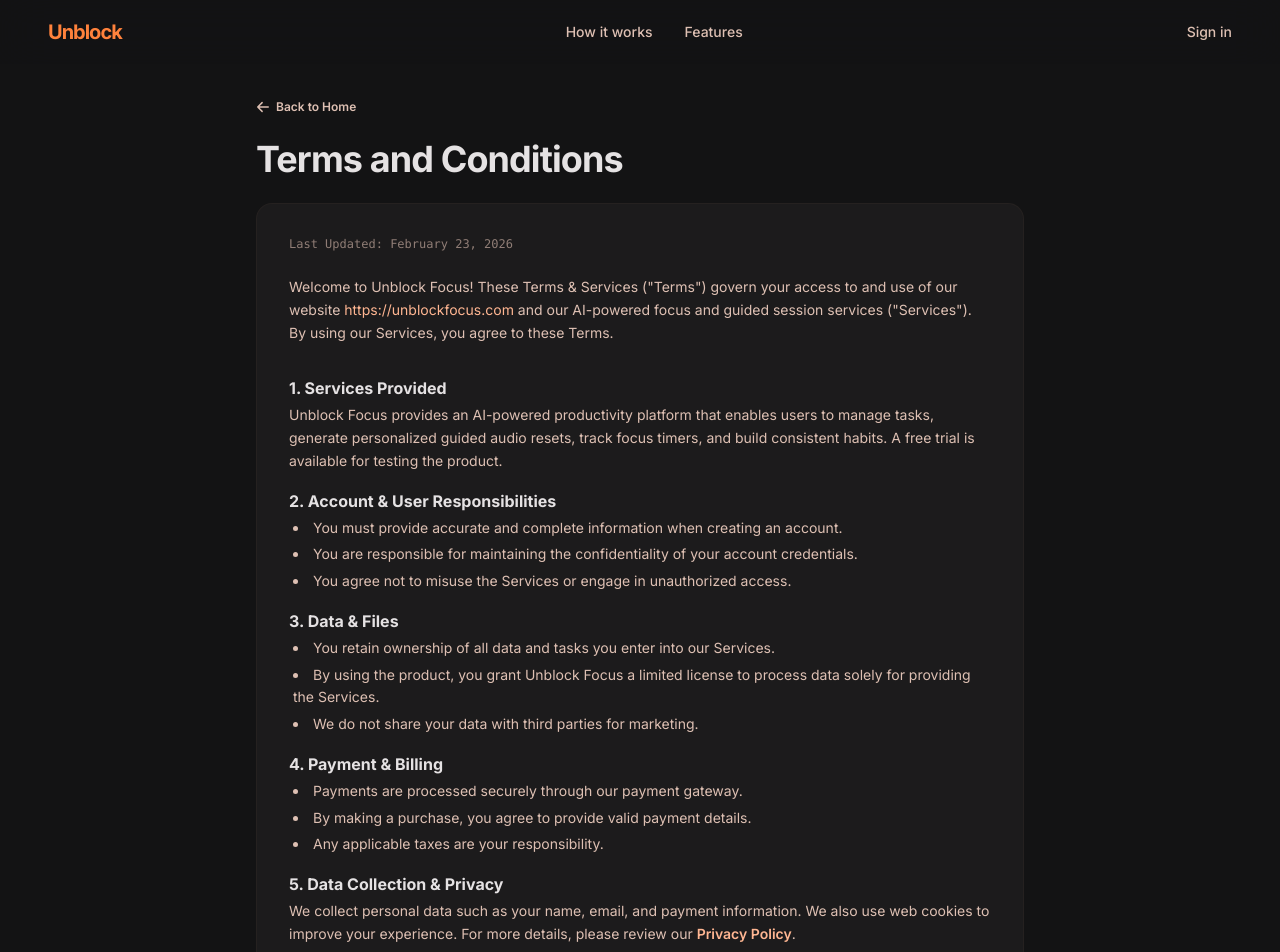
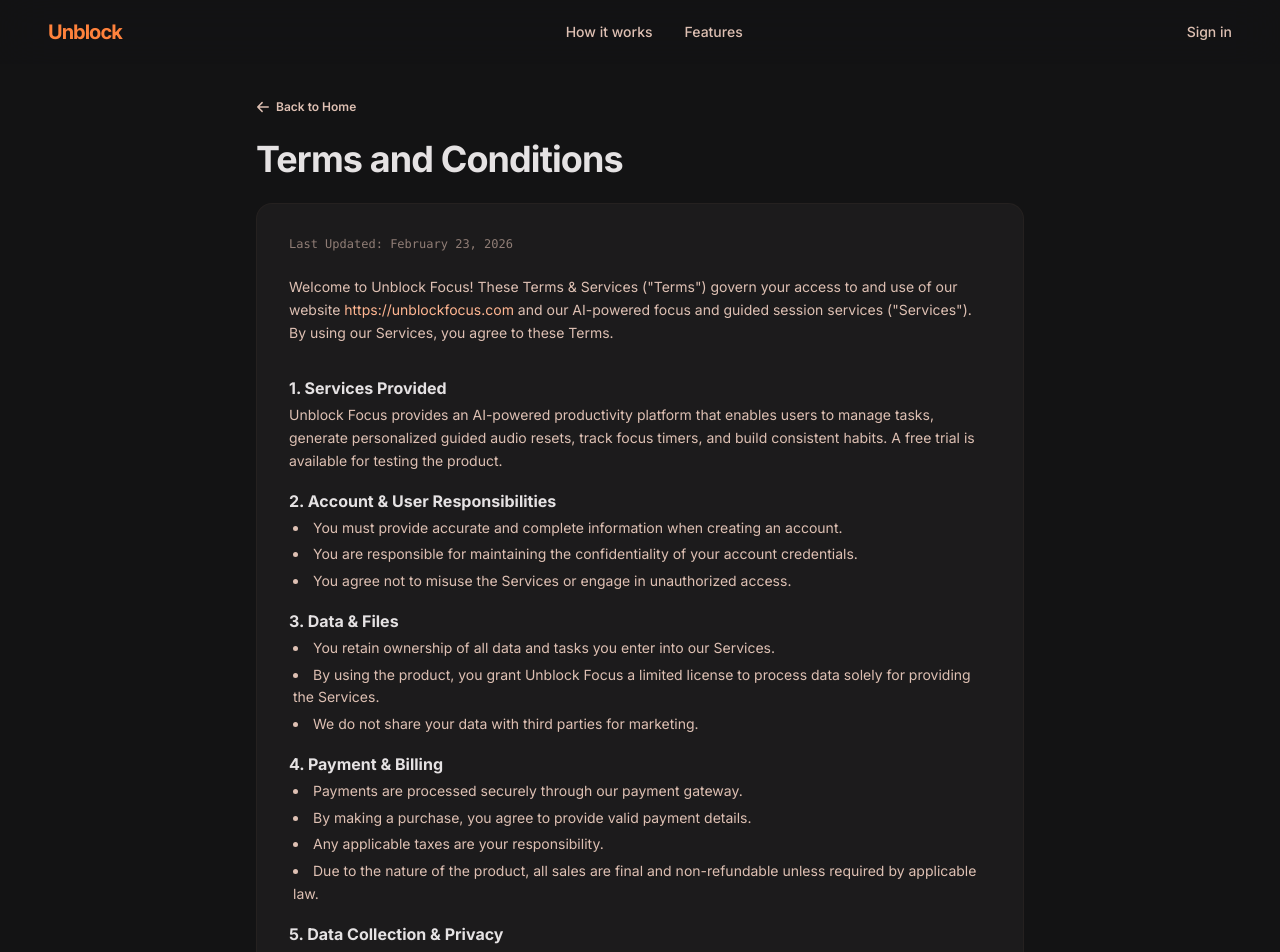
Before and after one commit to akshayk95388/unblock-focus, a Next.js app: page /tos in a window 1280 px wide. Shown: the top 952 px of the page. Built offline with nearby package versions, Linux system fonts and the light colour scheme; no server answers.

Commit message:
docs: add explicit no-refund policy to tos for payment compliance

```diff
--- a/src/app/tos/page.tsx
+++ b/src/app/tos/page.tsx
@@ -104,6 +104,9 @@
                 By making a purchase, you agree to provide valid payment details.
               </li>
               <li>Any applicable taxes are your responsibility.</li>
+              <li>
+                Due to the nature of the product, all sales are final and non-refundable unless required by applicable law.
+              </li>
             </ul>
           </div>
 
```
